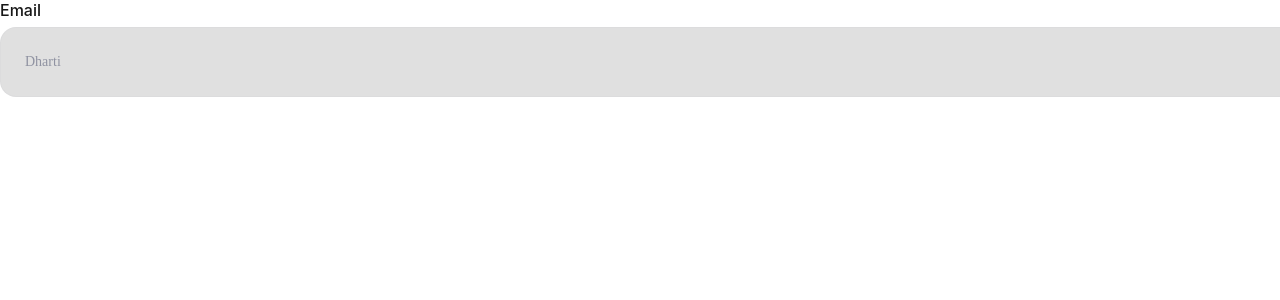
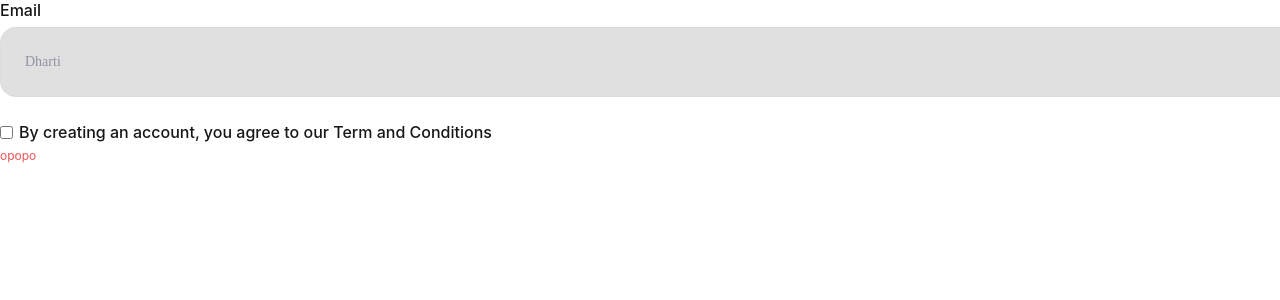
Before and after one commit to Dharti-Simform/ca-das, a React (Create React App) app: page / in a window 1280 px wide. Shown: the top 300 px of the page. Built offline with nearby package versions, Linux system fonts and the light colour scheme.

Commit message:
add Checkbox

```diff
--- a/src/App.tsx
+++ b/src/App.tsx
@@ -1,6 +1,7 @@
 import React from "react";
 
-import TextInput from "./base-components/TextInput/TextInput";
+import TextInput from "./base-components/Input/Input";
+import Checkbox from "./base-components/Checkbox/Checkbox";
 
 function App() {
   return (
@@ -12,6 +13,14 @@ function App() {
         value="Dharti"
         disabled={true}
       />
+      <Checkbox
+        id="terms"
+        label="By creating an account, you agree to our
+Term and Conditions"
+        isChecked={false}
+        disabled={false}
+        errorMessage="opopo"
+      />
     </div>
   );
 }
--- a/src/base-components/Checkbox/Checkbox.scss
+++ b/src/base-components/Checkbox/Checkbox.scss
@@ -0,0 +1,63 @@
+@import "src/assets/_variables.scss";
+
+.checkbox-container-wrapper {
+  position: relative;
+  width: 100%;
+  margin-bottom: 25px;
+
+  .checkbox-label-container {
+    display: flex;
+    align-items: center;
+
+    .checkbox-wrapper {
+      border: solid 1px $light-grey;
+      margin: 0;
+
+      &:checked {
+        &::after {
+          //   width: 10px;
+          //   height: 10px;
+          position: relative;
+          content: "";
+          display: block;
+          background-color: $light-grey;
+          background-size: 10px;
+        }
+      }
+
+      &.field-input--invalid {
+        border-color: $c-red;
+      }
+
+      &:hover:not(:disabled) {
+        cursor: pointer;
+      }
+
+      &:hover:not(:disabled),
+      &:focus:not(:disabled) {
+        border-color: $science-blue;
+        background-color: $cool-grey;
+      }
+
+      &:disabled {
+        background-color: $chinese-white;
+        cursor: not-allowed;
+      }
+    }
+
+    label {
+      color: $chinese-black;
+      font-size: 16px;
+      margin: 0;
+      padding-left: 6px;
+      display: block;
+      font-weight: 500;
+    }
+  }
+
+  .error-class {
+    color: $c-red;
+    font-size: 12px;
+    margin-top: 6px;
+  }
+}
--- /dev/null
+++ b/src/base-components/Checkbox/Checkbox.tsx
@@ -0,0 +1,87 @@
+import classNames from "classnames";
+import React from "react";
+
+import "src/base-components/Checkbox/Checkbox.scss";
+
+interface IInputProps {
+  id: string;
+  name?: string;
+  label?: string;
+
+  errorMessage?: string;
+
+  checkboxClassName?: string;
+  containerClassName?: string;
+  labelClassName?: string;
+  errorClassName?: string;
+  wrapperClassName?: string;
+
+  disabled?: boolean;
+  isChecked: boolean;
+
+  children?: React.ReactNode;
+
+  onChange?: (event: React.ChangeEvent<HTMLInputElement>) => void;
+}
+
+const Input: React.FC<IInputProps> = (props) => {
+  const {
+    id,
+    name = "",
+    label,
+
+    errorMessage,
+
+    checkboxClassName = "",
+    containerClassName = "",
+    wrapperClassName = "",
+    labelClassName = "",
+    errorClassName = "",
+
+    disabled = false,
+    isChecked = false,
+
+    onChange,
+
+    children,
+  } = props;
+
+  return (
+    <div
+      className={classNames("checkbox-container-wrapper", containerClassName)}
+    >
+      <div className={classNames("checkbox-label-container", wrapperClassName)}>
+        <input
+          id={id}
+          name={name}
+          type="checkbox"
+          disabled={disabled}
+          className={classNames(
+            "checkbox-wrapper",
+            {
+              "field-input--invalid": !!errorMessage,
+            },
+            checkboxClassName
+          )}
+          checked={isChecked}
+          onChange={onChange}
+        />
+        {label && (
+          <label htmlFor={id} className={labelClassName}>
+            {label}
+          </label>
+        )}
+      </div>
+
+      {errorMessage && (
+        <div className={classNames("error-class", errorClassName)}>
+          {errorMessage}
+        </div>
+      )}
+
+      {children}
+    </div>
+  );
+};
+
+export default Input;
--- a/src/base-components/TextInput/TextInput.tsx
+++ b/src/base-components/Input/Input.tsx
@@ -1,11 +1,14 @@
 import classNames from "classnames";
 import React from "react";
 
-import "src/base-components/TextInput/TextInput.scss";
+import "src/base-components/Input/Input.scss";
 
-interface ITextInputProps {
+type INPUT_TYPES = "text" | "password" | "number";
+
+interface IInputProps {
   id: string;
   name?: string;
+  type?: INPUT_TYPES;
   label?: string;
   value: string;
   placeholder?: string;
@@ -25,10 +28,11 @@ interface ITextInputProps {
   children?: React.ReactNode;
 }
 
-const TextInput: React.FC<ITextInputProps> = (props) => {
+const Input: React.FC<IInputProps> = (props) => {
   const {
     id,
     name = "",
+    type = "text",
     label,
     value,
     placeholder,
@@ -59,6 +63,7 @@ const TextInput: React.FC<ITextInputProps> = (props) => {
       <input
         id={id}
         name={name}
+        type={type}
         value={value}
         disabled={disabled}
         placeholder={placeholder}
@@ -84,4 +89,4 @@ const TextInput: React.FC<ITextInputProps> = (props) => {
   );
 };
 
-export default TextInput;
+export default Input;
```
Also changed, not shown: src/base-components/Input/Input.scss (renamed from src/base-components/TextInput/TextInput.scss).
